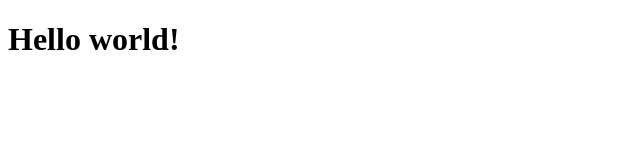
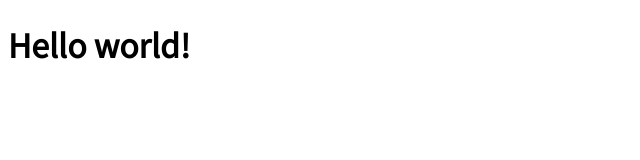
Before and after one commit to toyskip725/toyskip725.github.io, a website: page index.html in a window 1280 px wide. Shown: the whole page, without its empty margins (0-640 px from the left). Drawn offline with Linux system fonts and the light colour scheme.

Commit message:
[feature] apply Noto Sans JP

```diff
--- a/index.html
+++ b/index.html
@@ -5,6 +5,9 @@
     <meta name="viewport" content="width=device-width, initial-scale=1.0" />
     <link href="style.css" rel="stylesheet" />
     <link href="favicon.ico" rel="icon" />
+    <link rel="preconnect" href="https://fonts.googleapis.com">
+    <link rel="preconnect" href="https://fonts.gstatic.com" crossorigin>
+    <link href="https://fonts.googleapis.com/css2?family=Noto+Sans+JP&display=swap" rel="stylesheet">
     <title>sumi website</title>
   </head>
   <body>
--- a/style.css
+++ b/style.css
@@ -0,0 +1,3 @@
+body {
+  font-family: "Noto Sans JP", sans-serif;
+}
```
